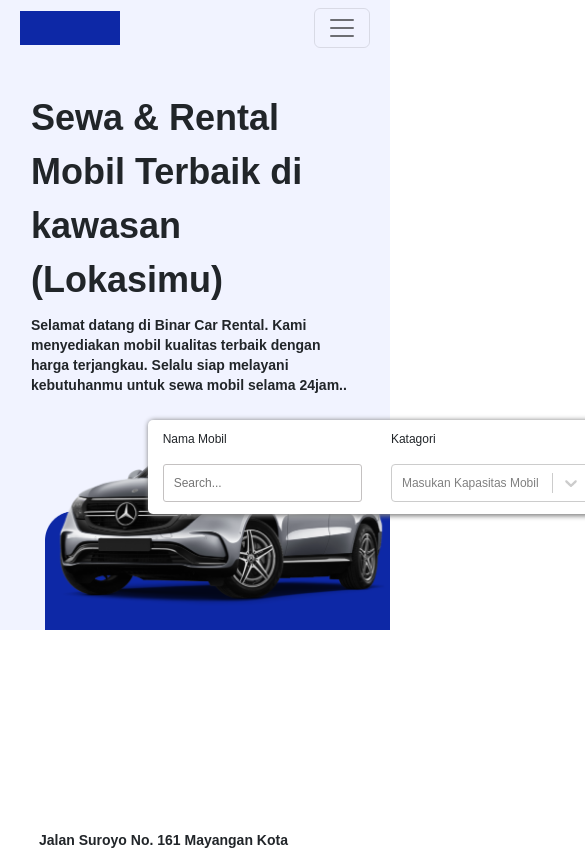
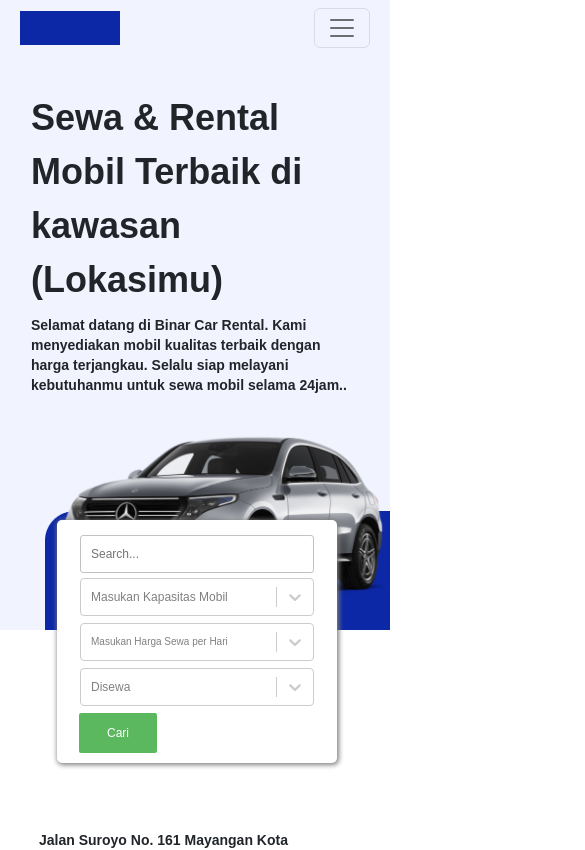
Before and after one commit to Ikhsan-git/challenge-ikhsanudin_muhammad, a React (Create React App) app: page /carimobil in a window 390 px wide. Shown: the top 850 px of the page, 585 px wide, since content can reach past the window. Built offline with nearby package versions, Linux system fonts and the light colour scheme.

Commit message:
update mobile responsive

```diff
--- a/src/style/carimobil.css
+++ b/src/style/carimobil.css
@@ -111,3 +111,92 @@
     background-color: #6bd46f !important;
     color: white !important;
 }
+
+@media only screen and (max-width: 600px){
+    .form .form-input{
+        display: flex;
+        flex-direction: column;
+    }
+
+    .align{
+        width: 280px;
+        box-shadow: 1px 1px 5px 1px grey;
+        border-radius: 5px;
+        position: absolute;
+        top: 520px;
+        left: 57px;
+        background-color: white;
+        padding: 10px 0px;
+        padding: 10px;
+    }
+
+    .form .title-form{
+        display: none;
+    }
+
+    .form .search{
+        margin: 0 auto;
+        width: 90%;
+        height: 38px;
+        border: 1px solid rgb(196, 193, 193);
+        border-radius: 3px;
+        padding-left: 10px;
+        font-family: 'Arial';
+        font-style: normal;
+        font-weight: 400;
+        font-size: 12px;
+        line-height: 18px;
+        margin-top: 5px;
+    }
+
+    .form .form-category{
+        margin: 0 auto;
+        width: 90%;
+        height: 40px;
+        font-family: 'Arial';
+        font-style: normal;
+        font-weight: 400;
+        font-size: 12px;
+        line-height: 18px;
+        margin-top: 5px;
+    }
+
+    .form .form-price{
+        margin: 0 auto;
+        width: 90%;
+        height: 40px;
+        font-family: 'Arial';
+        font-style: normal;
+        font-weight: 400;
+        font-size: 10px;
+        line-height: 18px;
+        margin-top: 5px;
+    }
+
+    .form .form-status{
+        margin: 0 auto;
+        width: 90%;
+        height: 40px;
+        font-family: 'Arial';
+        font-style: normal;
+        font-weight: 400;
+        font-size: 12px;
+        line-height: 18px;
+        margin-top: 5px;
+    }
+
+    .form .form-button{
+        width: 30%;
+        height: 40px;
+        font-family: 'Arial';
+        font-style: normal;
+        font-weight: 400;
+        font-size: 12px;
+        line-height: 18px;
+        background-color: #5CB85F;
+        color: white;
+        border-radius: 2px;
+        margin-top: 5px;
+        margin-left: 12px;
+    }
+}
```
